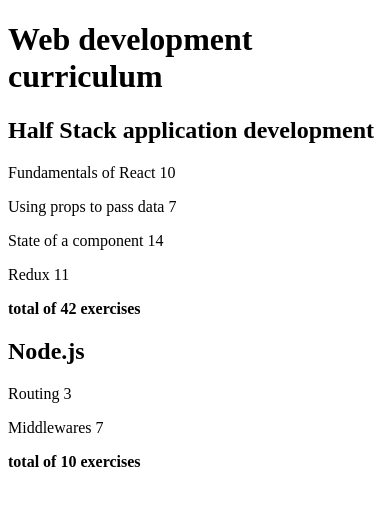
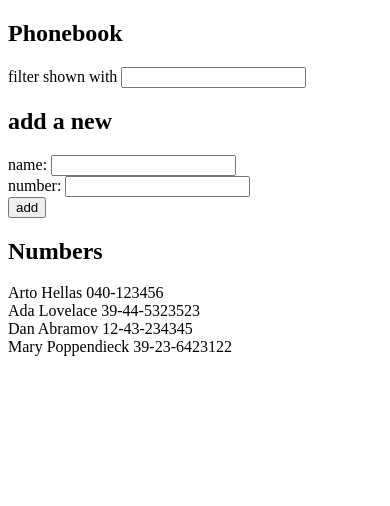
Before and after one commit to magimoose/full-stack-open, a React (Vite) app in the folder part2/: page / in a window 390 px wide. Shown: the top 506 px of the page. Built offline with nearby package versions, Linux system fonts and the light colour scheme.

Commit message:
phonebook

```diff
--- a/part2/src/App.jsx
+++ b/part2/src/App.jsx
@@ -1,58 +1,81 @@
-import Course from './components/Course.jsx'
+import { useState } from 'react'
+
 const App = () => {
-  const courses = [
-    {
-      name: "Half Stack application development",
-      id: 1,
-      parts: [
-        {
-          name: "Fundamentals of React",
-          exercises: 10,
-          id: 1,
-        },
-        {
-          name: "Using props to pass data",
-          exercises: 7,
-          id: 2,
-        },
-        {
-          name: "State of a component",
-          exercises: 14,
-          id: 3,
-        },
-        {
-          name: "Redux",
-          exercises: 11,
-          id: 4,
-        },
-      ],
-    },
-    {
-      name: "Node.js",
-      id: 2,
-      parts: [
-        {
-          name: "Routing",
-          exercises: 3,
-          id: 1,
-        },
-        {
-          name: "Middlewares",
-          exercises: 7,
-          id: 2,
-        },
-      ],
-    },
-  ];
+	  const [persons, setPersons] = useState([
+    { name: 'Arto Hellas', number: '040-123456', id: 1 },
+    { name: 'Ada Lovelace', number: '39-44-5323523', id: 2 },
+    { name: 'Dan Abramov', number: '12-43-234345', id: 3 },
+    { name: 'Mary Poppendieck', number: '39-23-6423122', id: 4 }
+  ])
+  const [newName, setNewName] = useState('')
+	const [newNumber, setNewNumber] = useState('')
+	const [filter, setNewFilter] = useState('')
+
+	const handleNameChange = (event) => {
+		setNewName(event.target.value)
+	}
+
+	const handleNumberChange = (event) => {
+		setNewNumber(event.target.value)
+	}
+
+	const addName = (event) => {
+		event.preventDefault()
+		if (persons.map((person) => person.name).includes(newName)) {
+			alert(`${newName} is already added to phonebook`)
+			return
+		}
+		const copy = persons.concat({name: newName, number: newNumber})
+		setPersons(copy)
+		setNewName('')
+		setNewNumber('')
+	}
+
+	const handleFilterChange = (event) => {
+		setNewFilter(event.target.value)
+	}
 
   return (
     <div>
-			<h1>Web development curriculum</h1>
-      {courses.map((course) => (
-        <Course key={course.id} course={course} />
-      ))}
+      <h2>Phonebook</h2>
+			<Filter filter={filter} handleFilterChange={handleFilterChange} />
+			<h2>add a new</h2>
+			<PersonForm addName={addName} handleNameChange={handleNameChange} newName={newName} newNumber={newNumber} handleNumberChange={handleNumberChange} />
+      <h2>Numbers</h2>
+			<Persons persons={persons} filter={filter} />
     </div>
-  );
-};
+  )
+}
 
-export default App;
+const Persons = (props) => {
+	return (
+
+			(props.persons.filter((person) => person.name.toLowerCase().includes(props.filter.toLowerCase()))).map((person) => <div>{person.name} {person.number}</div>)
+	)
+}
+const PersonForm = (props) => {
+	return (
+
+      <form onSubmit={props.addName}>
+        <div>
+          name: <input value={props.newName} onChange={props.handleNameChange}/>
+        </div>
+				<div>
+					number: <input value={props.newNumber} onChange={props.handleNumberChange}/>
+				</div>
+        <div>
+          <button type="submit">add</button>
+        </div>
+      </form>
+	)
+}
+
+const Filter = (props) => {
+	return (
+			<form>
+				filter shown with <input value={props.filter}
+				onChange={props.handleFilterChange}/>
+			</form>
+	)
+}
+export default App
--- a/part2/src/components/Course.jsx
+++ b/part2/src/components/Course.jsx
@@ -1,4 +1,4 @@
-import Part from './Part.jsx'
+import Part from "./Part.jsx";
 const Course = ({ course }) => {
   return (
     <div>
@@ -15,4 +15,4 @@
   );
 };
 
-export default Course
+export default Course;
--- /dev/null
+++ b/part2/src/components/Note.jsx
@@ -0,0 +1,5 @@
+const Note = ({ note }) => {
+  console.log(note);
+  return <li>{note.content}</li>;
+};
+export default Note;
--- a/part2/src/components/Part.jsx
+++ b/part2/src/components/Part.jsx
@@ -6,4 +6,4 @@
   );
 };
 
-export default Part
+export default Part;
```
